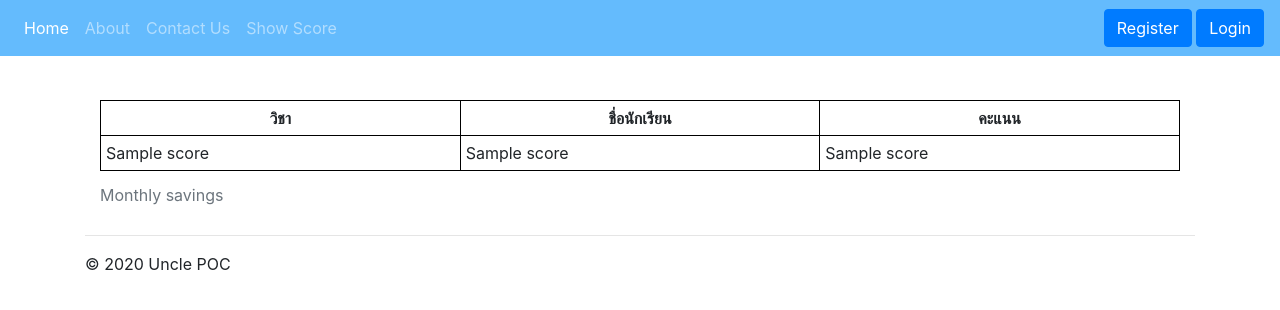
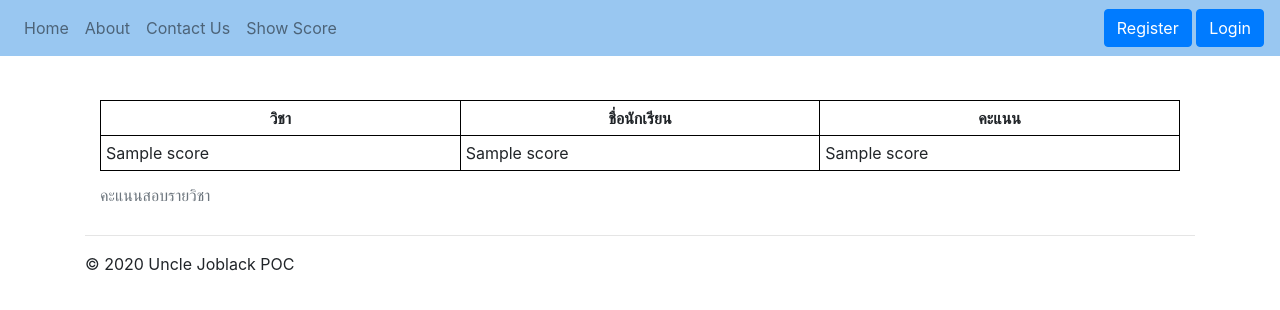
Before and after one commit to joblackpoc/djangoschool, a Django app: template djangoschool/school/template/school/showscore.html in a window 1280 px wide. Shown: the top 310 px of the page. Run offline with Django 3.2, Linux system fonts and the light colour scheme; the template is opened without the code that fills it: most values are stand-ins (such as "Sample title", 1, 10 or a date in 2020); some libraries are stand-ins or nearby versions.

Commit message:
modified html

```diff
--- a/djangoschool/school/template/school/about.html
+++ b/djangoschool/school/template/school/about.html
@@ -2,7 +2,7 @@
 {% block content %}
 <div class="container">
   <center><h1>Welcome to About Page</h1></center>
-  <p>หน้านี้เกี่ยวกับเรา ใส่รูปจาก shutterstock.com</p>
-  <img src="https://st4.depositphotos.com/10325396/23572/i/1600/depositphotos_235721068-stock-photo-programming-code-abstract-technology-background.jpg" width="800"></img>
+  <p>หน้านี้เกี่ยวกับเรา เอารูปโรงเรียนมาใส่</p>
+  <img src="https://lh3.googleusercontent.com/proxy/5BvltT106BWdMwSsXxLqec0kEjnVC1gIQGjENiaVd3yWSdk5cNZHDsugUncmHluUCqC3nDUvR7Gx25wQfbA_Rq_05SksDPqsKSdCnLwDaUUgvt47XENVp-ur8_2x1WRuDnA5EEmBxLndbNRbxU1JoOr_lzJ8fKsVDg" width="800"></img>
 </div>
 {% endblock content %}
--- a/djangoschool/school/template/school/base.html
+++ b/djangoschool/school/template/school/base.html
@@ -6,10 +6,10 @@
   <head>
     <meta charset="utf-8">
     <meta name="viewport" content="width=device-width, initial-scale=1, shrink-to-fit=no">
-    <meta name="description" content="">
-    <meta name="author" content="Mark Otto, Jacob Thornton, and Bootstrap contributors">
+    <meta name="description" content="study django from uncle engineer">
+    <meta name="author" content="๊Uncle Joblack POC">
     <meta name="generator" content="Jekyll v3.8.6">
-    <title>Uncle POC</title>
+    <title>Uncle Joblack POC</title>
 
     <link rel="canonical" href="https://getbootstrap.com/docs/4.4/examples/jumbotron/">
 
@@ -59,8 +59,8 @@
 
   </head>
   <body>
-    <nav class="navbar navbar-expand-md navbar-dark fixed-top" style='background-color: #64bbfd;'>
-     <!-- <nav class="navbar navbar-expand-md navbar-light fixed-top" style='background-color: #ffd666;'> -->
+    <!--<nav class="navbar navbar-expand-md navbar-dark fixed-top" style='background-color: #64bbfd;'>-->
+    <nav class="navbar navbar-expand-md navbar-light fixed-top" style='background-color: #99c7f1;'>
     <!-- <a class="navbar-brand" href="#">Home</a> -->
     <button class="navbar-toggler" type="button" data-toggle="collapse" data-target="#navbarsExampleDefault" aria-controls="navbarsExampleDefault" aria-expanded="false" aria-label="Toggle navigation">
       <span class="navbar-toggler-icon"></span>
@@ -68,7 +68,7 @@
 
     <div class="collapse navbar-collapse" id="navbarsExampleDefault">
       <ul class="navbar-nav mr-auto">
-      <li class="nav-item active">
+        <li class="nav-item">
           <a class="nav-link" href="{% url 'home-page' %}">Home <span class="sr-only">(current)</span></a>
         </li>
 
@@ -117,7 +117,7 @@
   </main>
 
   <footer class="container">
-  <p>&copy; 2020 Uncle POC</p>
+    <p>&copy; 2020 Uncle Joblack POC</p>
   </footer>
 
 <script src="https://ajax.googleapis.com/ajax/libs/jquery/3.4.1/jquery.min.js"></script>
--- a/djangoschool/school/template/school/showscore.html
+++ b/djangoschool/school/template/school/showscore.html
@@ -2,7 +2,7 @@
 {% block content %}
 <div class="container">
     <table style="width:100%" >
-        <caption>Monthly savings</caption>
+        <caption>คะแนนสอบรายวิชา</caption>
         <tr>
             <th>วิชา</th>
             <th>ชื่อนักเรียน</th>
```
Also changed, not shown: djangoschool/db.sqlite3. Lines whose indentation alone changed are shown as unchanged.
